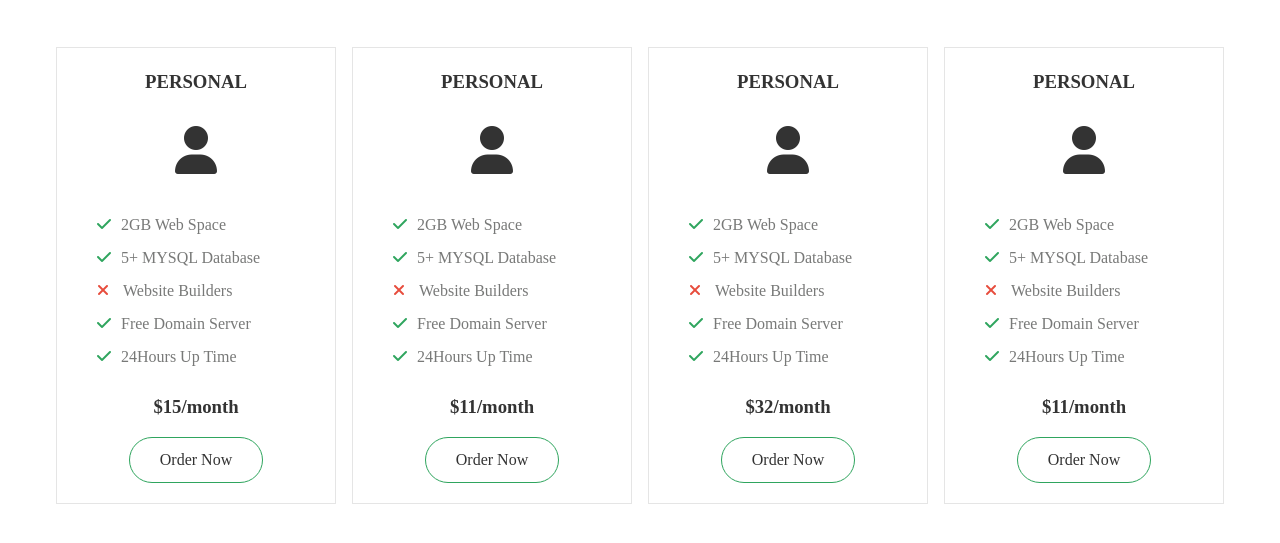
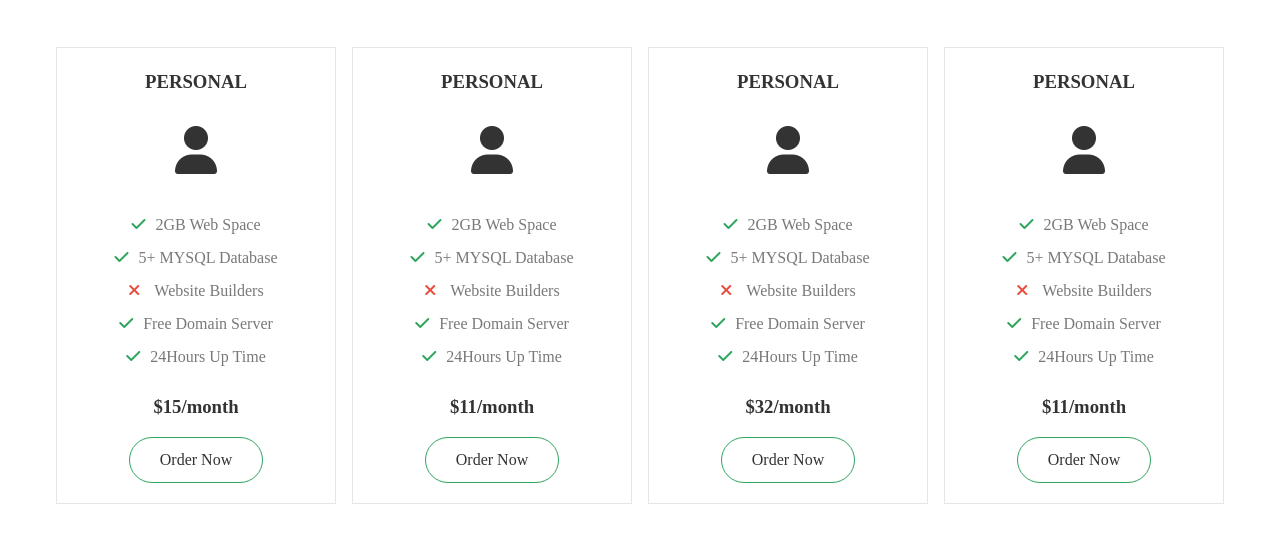
Before and after one commit to fachihul/150-Sections-06-Pricing-CSS-Grid, a plain HTML site: page index.html in a window 1280 px wide. Shown: the part 273-816 px from the top of the page. Drawn offline with Linux system fonts and the light colour scheme.

Commit message:
Update style.css

```diff
--- a/css/style.css
+++ b/css/style.css
@@ -76,8 +76,9 @@ ul {
 }
 .pricing-lists ul {
     margin: 0;
-    padding-left: 20px;
+    /* padding-left: 20px; */
     line-height: 32px;
+    text-align: center;
 }
 .pricing-lists ul li {
     position: relative;
```
